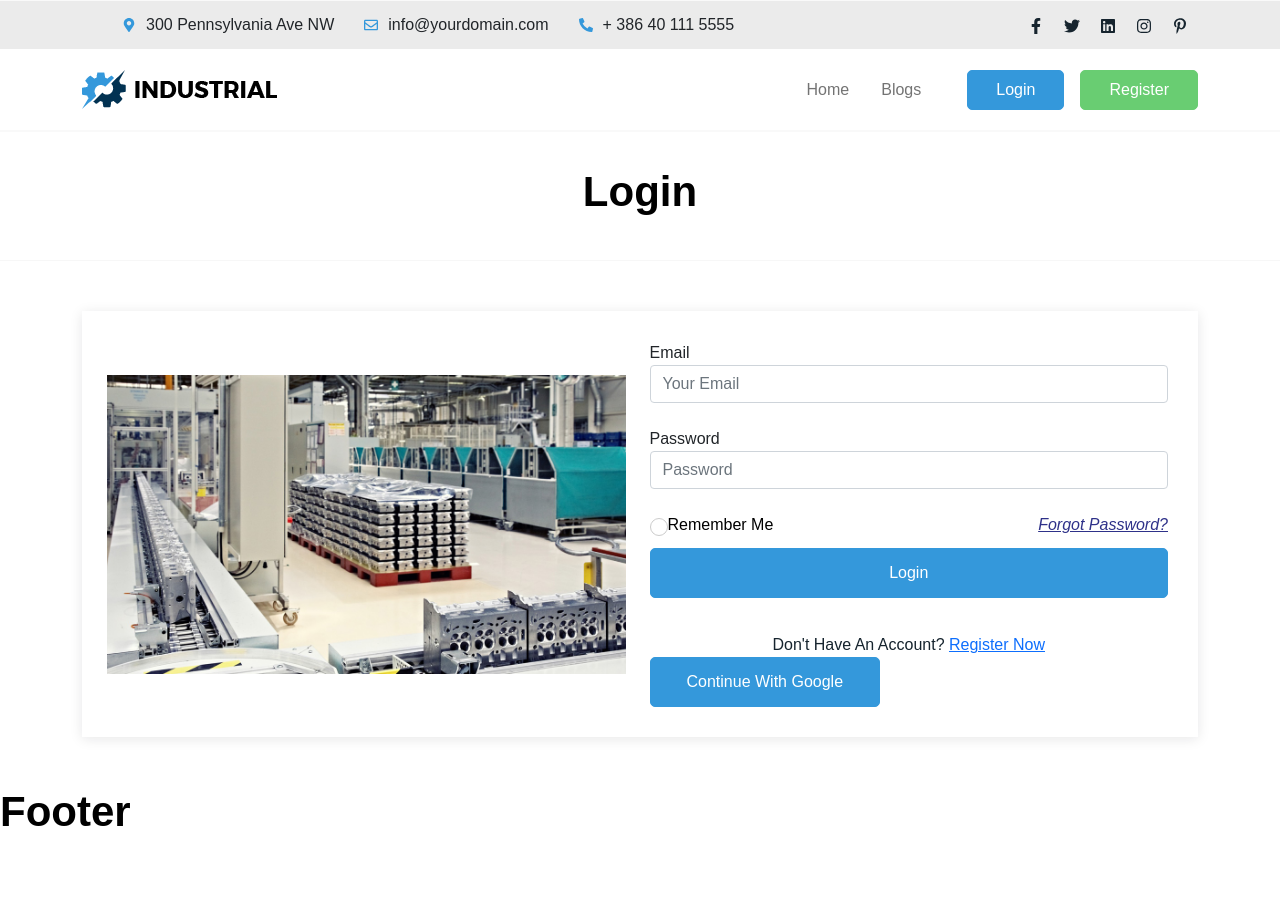
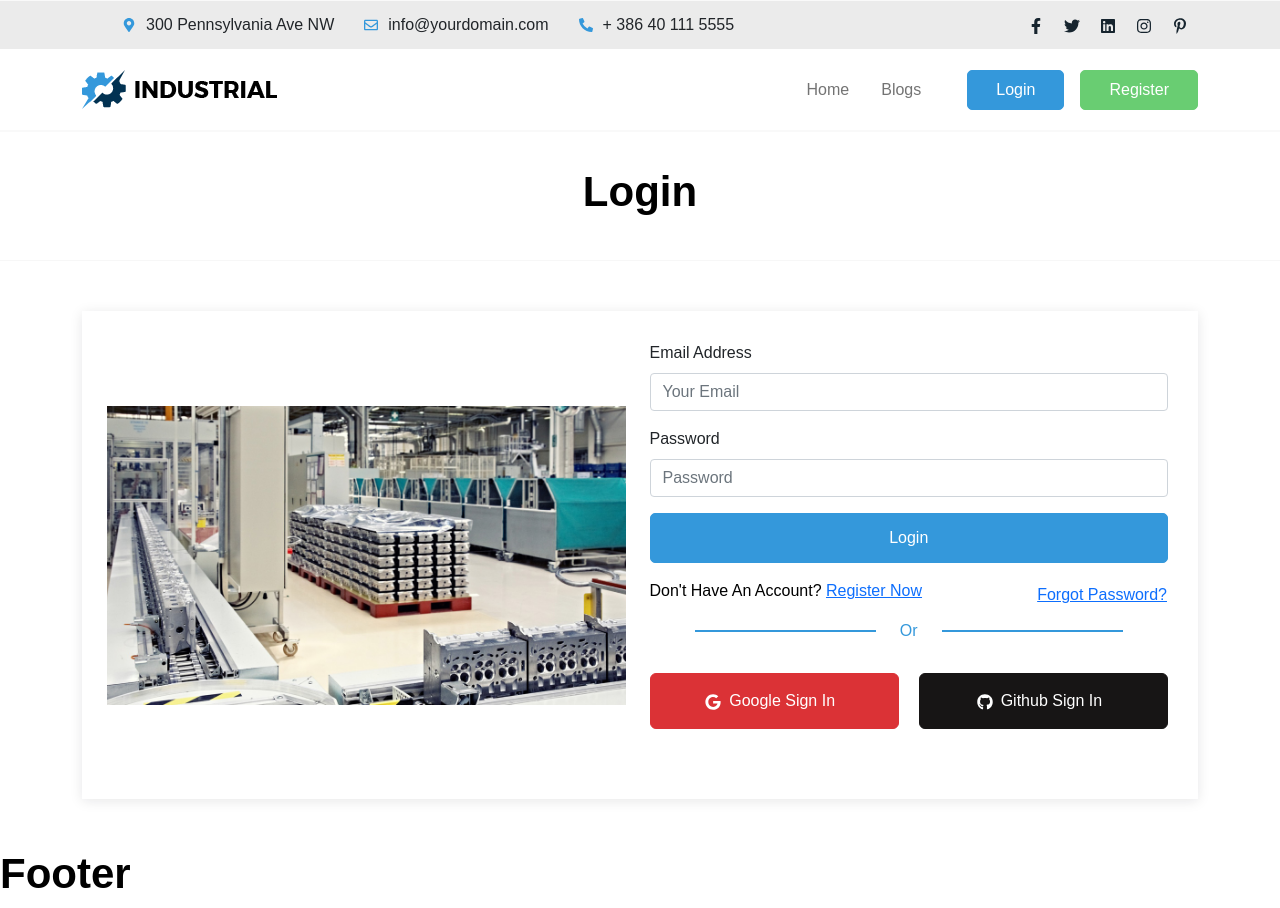
Before and after one commit to MF-React-Projects/Industrial, a React (Create React App) app: page /login in a window 1280 px wide. Before the commit the page ends 846 px from the top, so only its background shows below. Built offline with nearby package versions, Linux system fonts and the light colour scheme; no server answers.

Commit message:
socialLogin add

```diff
--- a/package.json
+++ b/package.json
@@ -19,6 +19,7 @@
     "react-router-dom": "^6.3.0",
     "react-scripts": "5.0.1",
     "sweetalert2": "^11.4.14",
+    "sweetalert2-react-content": "^5.0.0",
     "web-vitals": "^2.1.0"
   },
   "scripts": {
--- a/src/Pages/Common/Loading.js
+++ b/src/Pages/Common/Loading.js
@@ -3,7 +3,7 @@ import { Spinner } from 'react-bootstrap';
 
 const Loading = () => {
     return (
-        <div style={{height: '300px'}} className='w-100 d-flex justify-content-center align-items-center'>
+        <div className='w-100 d-flex justify-content-center align-items-center'>
             <Spinner animation="border" variant="primary" />
         </div>
     );
--- a/src/Pages/Login/Login.js
+++ b/src/Pages/Login/Login.js
@@ -2,42 +2,65 @@ import React, {useEffect} from 'react';
 import loginThumb from '../../assets/img/login.jpg';
 import Header from "../Common/Header";
 import Footer from "../Common/Footer";
-import {Col, Container, Row} from "react-bootstrap";
-import {useSignInWithEmailAndPassword, useSignInWithGoogle} from "react-firebase-hooks/auth";
+import {Button, Col, Container, Row, Spinner} from "react-bootstrap";
+import {useSendPasswordResetEmail, useSignInWithEmailAndPassword} from "react-firebase-hooks/auth";
 import {useForm} from "react-hook-form";
 import {Link, useLocation, useNavigate} from "react-router-dom";
-import Loading from "../Common/Loading";
 import auth from "../../firebase.init";
+import Swal from "sweetalert2";
+import withReactContent from "sweetalert2-react-content";
+import SocialLogin from "./SocialLogin";
 
 const Login = () => {
-    const [signInWithGoogle, gUser, gLoading, gError] = useSignInWithGoogle(auth);
     const [
         signInWithEmailAndPassword,
         user,
         loading,
         error,
     ] = useSignInWithEmailAndPassword(auth);
+    const [sendPasswordResetEmail, sending] = useSendPasswordResetEmail(auth);
     const {register, formState: {errors}, handleSubmit} = useForm();
     const navigate = useNavigate();
     const location = useLocation();
     let from = location.state?.from?.pathname || "/";
 
+    //sweetalert
+    const mySwal = withReactContent(Swal);
+
     useEffect(() => {
-        if (user || gUser) {
+        if (user) {
             navigate(from, {replace: true});
         }
-    }, [user, gUser, from, navigate])
+    }, [user, from, navigate])
 
-    if (loading || gLoading) {
-        return <Loading/>
-    }
     let loginError;
-    if (error || gError) {
-        loginError = <small className='text-danger'>{error?.message || gError?.message}</small>
+    if (error) {
+        loginError = <small className='text-danger'>{error?.message}</small>
     }
 
     const onSubmit = data => {
         signInWithEmailAndPassword(data.email, data.password)
+    }
+
+    const resetPassword = async event => {
+        console.log(register)
+        const email = '';
+        if (email) {
+            await sendPasswordResetEmail(email);
+            mySwal.fire({
+                title: 'Email sent',
+                text: 'Check your email to reset your password',
+                icon: 'success',
+                confirmButtonText: 'OK'
+            })
+        } else {
+            mySwal.fire({
+                title: 'Email required',
+                text: 'Please enter your email',
+                icon: 'error',
+                confirmButtonText: 'OK'
+            })
+        }
     }
     return (
         <>
@@ -56,10 +79,9 @@ const Login = () => {
                                     </div>
                                 </Col>
                                 <Col lg={'6'}>
-                                    <div className="">
                                     <form onSubmit={handleSubmit(onSubmit)}>
-                                            <div className="form-group mb-4">
-                                                <label className="label">Email</label>
+                                        <div className="form-group mb-3">
+                                            <label className="form-label">Email Address</label>
                                             <input
                                                 type="email"
                                                 placeholder="Your Email"
@@ -80,8 +102,8 @@ const Login = () => {
                                                 {errors.email?.type === 'pattern' && errors.email.message}
                                             </small>
                                         </div>
-                                            <div className="form-group mb-4">
-                                                <label className="label">Password</label>
+                                        <div className="form-group mb-3">
+                                            <label className="form-label">Password</label>
                                             <input
                                                 type="password"
                                                 placeholder="Password"
@@ -103,25 +125,31 @@ const Login = () => {
                                             </small>
                                         </div>
                                         {loginError}
-                                            <div className="d-flex justify-content-between m-display">
-                                                <div>
-                                                    <div className="ic-round-checkbox ic-login-checkbox">
-                                                        <input type="checkbox" id="checkbox"/>
-                                                        <label htmlFor="checkbox"></label>
-                                                        <p>Remember Me</p>
-                                                    </div>
-                                                </div>
-                                                <div>
-                                                    <p className="ic-forget-text"><a href="forget-password.html"><i>Forgot Password?</i></a></p>
-                                                </div>
-                                            </div>
-                                            <div className="ic-login-bottom text-center">
-                                                <button className='btn-default w-100' type="submit">Login</button>
-                                                <p>Don't Have An Account? <span><Link className='text-primary' to="/register">Register Now</Link></span></p>
+                                        {
+                                            (loading) ?
+                                                <Button className='btn-default w-100' type="submit">Login
+                                                    <Spinner
+                                                        as="span"
+                                                        animation="border"
+                                                        size="sm"
+                                                        role="status"
+                                                        aria-hidden="true"
+                                                        className='ms-2'
+                                                    />
+                                                </Button>
+                                                :
+                                                <Button className='btn-default w-100' type="submit">Login</Button>
+                                        }
+
+                                        <div className="d-flex justify-content-between align-items-center mt-3">
+                                            <p>Don't Have An Account? <Link className='text-decoration-underline'
+                                                                            to="/register">Register
+                                                Now</Link></p>
+                                            <Button variant='link' className="p-0 mb-2" onClick={resetPassword}>Forgot
+                                                Password?</Button>
                                         </div>
                                     </form>
-                                        <button onClick={() => signInWithGoogle()} className="btn-default">Continue with Google</button>
-                                    </div>
+                                    <SocialLogin/>
                                 </Col>
                             </Row>
                         </div>
--- a/src/Pages/Login/Register.js
+++ b/src/Pages/Login/Register.js
@@ -1,43 +1,42 @@
-import React, {useEffect} from 'react';
+import React, {useEffect, useState} from 'react';
 import loginThumb from '../../assets/img/login.jpg';
 import Header from "../Common/Header";
 import Footer from "../Common/Footer";
-import {Col, Container, Row} from "react-bootstrap";
+import {Col, Container, Row, Spinner} from "react-bootstrap";
 import {Link, useLocation, useNavigate} from "react-router-dom";
-import {useSignInWithEmailAndPassword, useSignInWithGoogle} from "react-firebase-hooks/auth";
+import {useCreateUserWithEmailAndPassword, useUpdateProfile} from "react-firebase-hooks/auth";
 import auth from "../../firebase.init";
 import {useForm} from "react-hook-form";
-import Loading from "../Common/Loading";
+import SocialLogin from "./SocialLogin";
 
 const Register = () => {
-    const [signInWithGoogle, gUser, gLoading, gError] = useSignInWithGoogle(auth);
+    const [agree, setAgree] = useState(false);
     const [
-        signInWithEmailAndPassword,
+        createUserWithEmailAndPassword,
         user,
         loading,
         error,
-    ] = useSignInWithEmailAndPassword(auth);
+    ] = useCreateUserWithEmailAndPassword(auth);
+    const [updateProfile, updating, updateError] = useUpdateProfile(auth);
     const {register, formState: {errors}, handleSubmit} = useForm();
     const navigate = useNavigate();
     const location = useLocation();
     let from = location.state?.from?.pathname || "/";
 
     useEffect(() => {
-        if (user || gUser) {
+        if (user) {
             navigate(from, {replace: true});
         }
-    }, [user, gUser, from, navigate])
+    }, [user, from, navigate])
 
-    if (loading || gLoading) {
-        return <Loading/>
-    }
-    let loginError;
-    if (error || gError) {
-        loginError = <small className='text-danger'>{error?.message || gError?.message}</small>
+    let registerError;
+    if (error || updateError) {
+        registerError = <small className='text-danger'>{error?.message || updateError?.message}</small>
     }
 
-    const onSubmit = data => {
-        signInWithEmailAndPassword(data.email, data.password)
+    const onSubmit = async data => {
+        await createUserWithEmailAndPassword(data.email, data.password);
+        await updateProfile({displayName: data.name});
     }
     return (
         <>
@@ -58,8 +57,25 @@ const Register = () => {
                                 <Col md={6}>
                                     <div className="ic-login-field">
                                         <form onSubmit={handleSubmit(onSubmit)}>
-                                            <div className="form-group mb-4">
-                                                <label className="label">Email</label>
+                                            <div className="form-group mb-3">
+                                                <label className="form-label">Your Name</label>
+                                                <input
+                                                    type="text"
+                                                    placeholder="Your Name"
+                                                    className="form-control"
+                                                    {...register("name", {
+                                                        required: {
+                                                            value: true,
+                                                            message: 'Name is Required'
+                                                        }
+                                                    })}
+                                                />
+                                                <small className="text-danger">
+                                                    {errors.name?.type === 'required' && errors.name.message}
+                                                </small>
+                                            </div>
+                                            <div className="form-group mb-3">
+                                                <label className="form-label">Email Address</label>
                                                 <input
                                                     type="email"
                                                     placeholder="Your Email"
@@ -80,8 +96,8 @@ const Register = () => {
                                                     {errors.email?.type === 'pattern' && errors.email.message}
                                                 </small>
                                             </div>
-                                            <div className="form-group mb-4">
-                                                <label className="label">Password</label>
+                                            <div className="form-group mb-3">
+                                                <label className="form-label">Password</label>
                                                 <input
                                                     type="password"
                                                     placeholder="Password"
@@ -102,29 +118,41 @@ const Register = () => {
                                                     {errors.password?.type === 'minLength' && errors.password.message}
                                                 </small>
                                             </div>
-                                            {loginError}
-                                            <div className="d-flex justify-content-between">
-                                                <div className="ic-round-checkbox">
-                                                    <input type="checkbox" id="checkbox"/>
-                                                    <label htmlFor="checkbox"></label>
-                                                    <p className="ic-registar-text">Accpect Privacy policy and terms & conditions </p>
-                                                </div>
+                                            {registerError}
+                                            <div className="form-check mb-3">
+                                                <input className="form-check-input" type="checkbox"
+                                                       onChange={() => setAgree(!agree)} id="flexCheckDefault"/>
+                                                <label className="form-check-label" htmlFor="flexCheckDefault">
+                                                    I agree to the Terms and Conditions
+                                                </label>
                                             </div>
-                                            <div className="ic-login-bottom text-center">
-                                                <button className='btn-default w-100' type="submit">Register</button>
-                                                <p>Already Have An Account? <Link to={'/login'}>Login Now</Link></p>
-                                            </div>
+                                            {
+                                                (loading || updating) ?
+                                                    <button className='btn-default w-100 mb-3' type="submit"
+                                                            disabled={!agree}>Register
+                                                        <Spinner
+                                                            as="span"
+                                                            animation="border"
+                                                            size="sm"
+                                                            role="status"
+                                                            aria-hidden="true"
+                                                            className='ms-2'
+                                                        />
+                                                    </button>
+                                                    :
+                                                    <button className='btn-default w-100 mb-3' type="submit"
+                                                            disabled={!agree}>Register</button>
+                                            }
+
+                                            <p>Already Have An Account? <Link to={'/login'}
+                                                                              className='text-decoration-underline'>Login
+                                                Now</Link></p>
                                         </form>
-                                        <div className="btn-group">
-                                            <button onClick={() => signInWithGoogle()} className="btn-default">Continue with Google</button>
-                                            <button onClick={() => signInWithGoogle()} className="btn-default">Continue with Google</button>
-                                        </div>
+                                        <SocialLogin/>
                                     </div>
                                 </Col>
                             </Row>
                         </div>
-
-
                     </div>
                 </Container>
             </section>
--- /dev/null
+++ b/src/Pages/Login/SocialLogin.js
@@ -0,0 +1,66 @@
+import React from 'react';
+import {useSignInWithGithub, useSignInWithGoogle} from 'react-firebase-hooks/auth';
+import {useLocation, useNavigate} from 'react-router-dom';
+import auth from "../../firebase.init";
+import {FaGoogle} from "@react-icons/all-files/fa/FaGoogle";
+import {FaGithub} from "@react-icons/all-files/fa/FaGithub";
+import Loading from "../Common/Loading";
+
+const SocialLogin = () => {
+    const [signInWithGoogle, googleUser, googleLoading, googleError] = useSignInWithGoogle(auth);
+    const [signInWithGithub, githubUser, githubLoading, githubError] = useSignInWithGithub(auth);
+    const navigate = useNavigate();
+    const location = useLocation();
+
+    let socialError, errorMessage;
+    if (googleError || githubError) {
+        switch (googleError?.code || githubError?.code) {
+            case 'auth/account-exists-with-different-credential':
+                errorMessage = 'You have already signed up with a different provider';
+                break;
+            case 'auth/popup-blocked':
+                errorMessage = 'Please enable popups for this website';
+                break;
+            case 'auth/popup-closed-by-user':
+                errorMessage = 'The popup was closed by the user before finalizing the sign in';
+                break;
+            default:
+                errorMessage = googleError?.message || githubError?.message;
+        }
+        socialError = <small className='text-danger'>{errorMessage}</small>
+    }
+
+    //redirect user to previous page
+    let from = location.state?.from?.pathname || "/";
+
+    if (googleUser || githubUser) {
+        navigate(from, {replace: true});
+    }
+
+    if (googleLoading || githubLoading) {
+        return <Loading/>
+    }
+
+    return (
+        <div className="social-login">
+            <h4>Or</h4>
+            <ul className='list-unstyled d-flex p-0 m-0'>
+                <li>
+                    <button onClick={() => signInWithGoogle()} className='social-google'>
+                        <FaGoogle/>
+                        <span className='px-2'>Google Sign In</span>
+                    </button>
+                </li>
+                <li>
+                    <button onClick={() => signInWithGithub()} className='social-github'>
+                        <FaGithub/>
+                        <span className='px-2'>Github Sign In</span>
+                    </button>
+                </li>
+            </ul>
+            {socialError}
+        </div>
+    );
+};
+
+export default SocialLogin;
--- a/src/assets/scss/component/social-login.scss
+++ b/src/assets/scss/component/social-login.scss
@@ -0,0 +1,108 @@
+
+.social-login {
+  text-align: center;
+  overflow: hidden;
+}
+
+.social-login h4 {
+  font-weight: 500;
+  font-size: 16px;
+  letter-spacing: 0.01em;
+  line-height: 24px;
+  color: $p_color;
+  display: inline-block;
+  position: relative;
+  margin-bottom: 30px;
+}
+
+.social-login h4::after, .social-login h4::before {
+  content: "";
+  position: absolute;
+  top: 50%;
+  left: calc(-1000% - 24px);
+  margin-top: -1px;
+  height: 2px;
+  width: 1000%;
+  background: $p_color;
+}
+
+.social-login h4::before {
+  left: auto;
+  right: calc(-1000% - 24px);
+}
+
+.social-login ul {
+  display: -webkit-box;
+  display: -moz-box;
+  display: -ms-flexbox;
+  display: -webkit-flex;
+  display: flex;
+  -webkit-flex-wrap: wrap;
+  -ms-flex-wrap: wrap;
+  flex-wrap: wrap;
+  list-style: none;
+  margin-bottom: 40px !important;
+}
+
+@media only screen and (max-width: 375px) {
+  .social-login ul {
+    margin-bottom: 10px !important;
+  }
+}
+
+.social-login ul li {
+  margin-right: 20px;
+  -webkit-flex: 0 0 calc(50% - 10px);
+  -ms-flex: 0 0 calc(50% - 10px);
+  flex: 0 0 calc(50% - 10px);
+}
+
+@media only screen and (max-width: 375px) {
+  .social-login ul li {
+    -webkit-flex: 0 0 100%;
+    -ms-flex: 0 0 100%;
+    flex: 0 0 100%;
+    margin-right: 0;
+    margin-bottom: 20px;
+  }
+}
+
+.social-login ul li:last-child {
+  margin-right: 0;
+}
+
+.social-login ul li button {
+  height: 56px;
+  width: 100%;
+  line-height: 52px;
+  border-radius: 6px;
+  background: #3b5998;
+  border: 1px solid #3b5998;
+  color: #fff;
+  display: inline-block;
+}
+
+.social-login ul li button i {
+  margin-right: 20px;
+}
+
+.social-login ul li button.social-google {
+  background: #DB3236;
+  border: 1px solid #DB3236;
+  color: #fff;
+}
+
+.social-login ul li button.social-google:hover {
+  color: #DB3236;
+  background: transparent;
+}
+.social-login ul li button.social-github {
+  background: #171515;
+  border: 1px solid #171515;
+  color: #fff;
+}
+
+.social-login ul li button.social-github:hover {
+  color: #171515;
+  background: transparent;
+}
--- a/src/assets/scss/global/_button.scss
+++ b/src/assets/scss/global/_button.scss
@@ -29,9 +29,8 @@
   -webkit-box-shadow: none;
 }
 .btn-default.disabled, .btn-default:disabled {
-  color: #fff;
-  background-color: #e93737;
-  border-color: #e93737;
+  opacity: 0.8;
+  cursor: not-allowed;
 }
 .btn-default.btn-white{
   background: transparent;
```
Also changed, not shown: 2 other files (tests, documents, lock files or other folders). Lines whose indentation alone changed are shown as unchanged.
